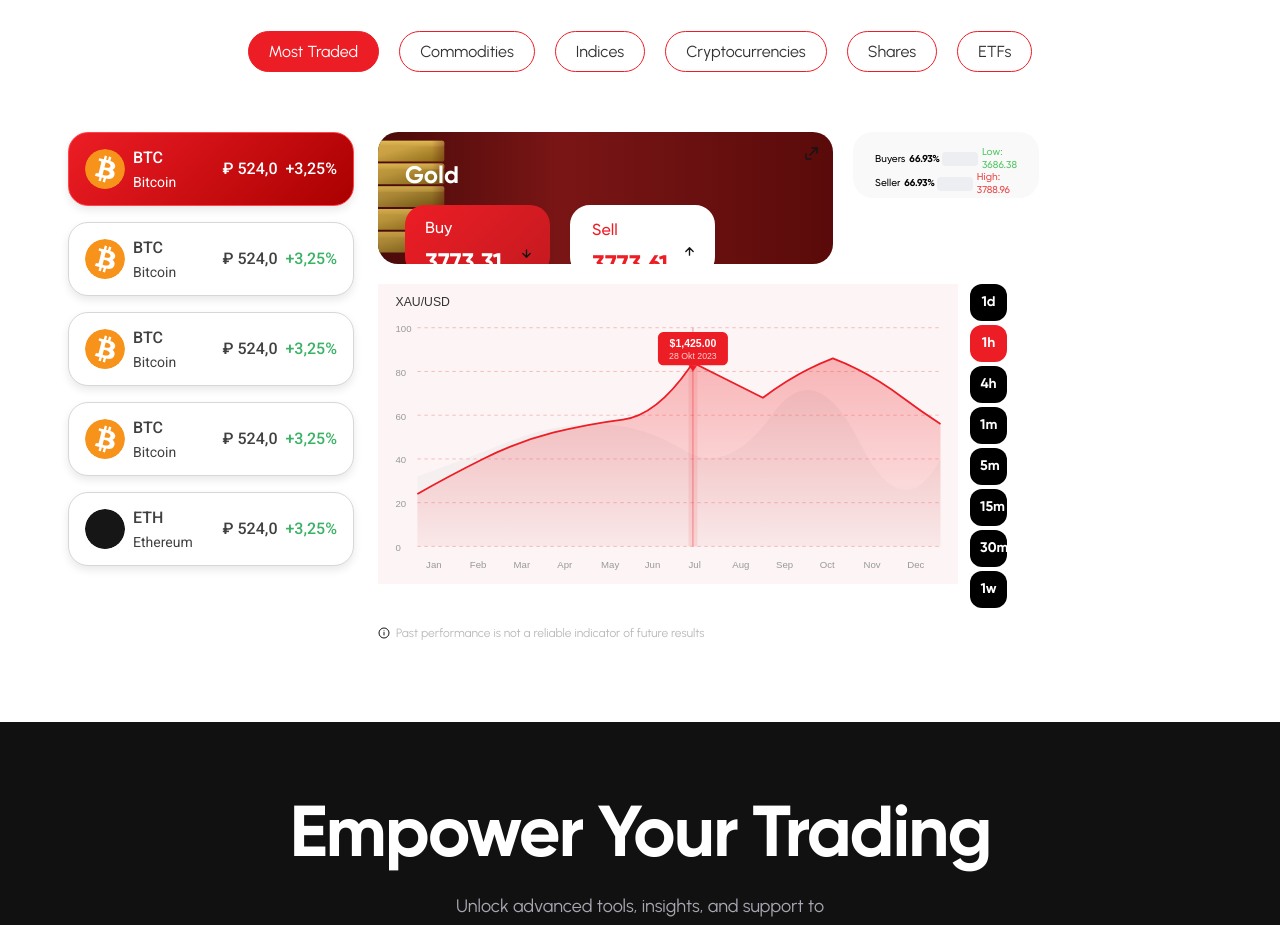
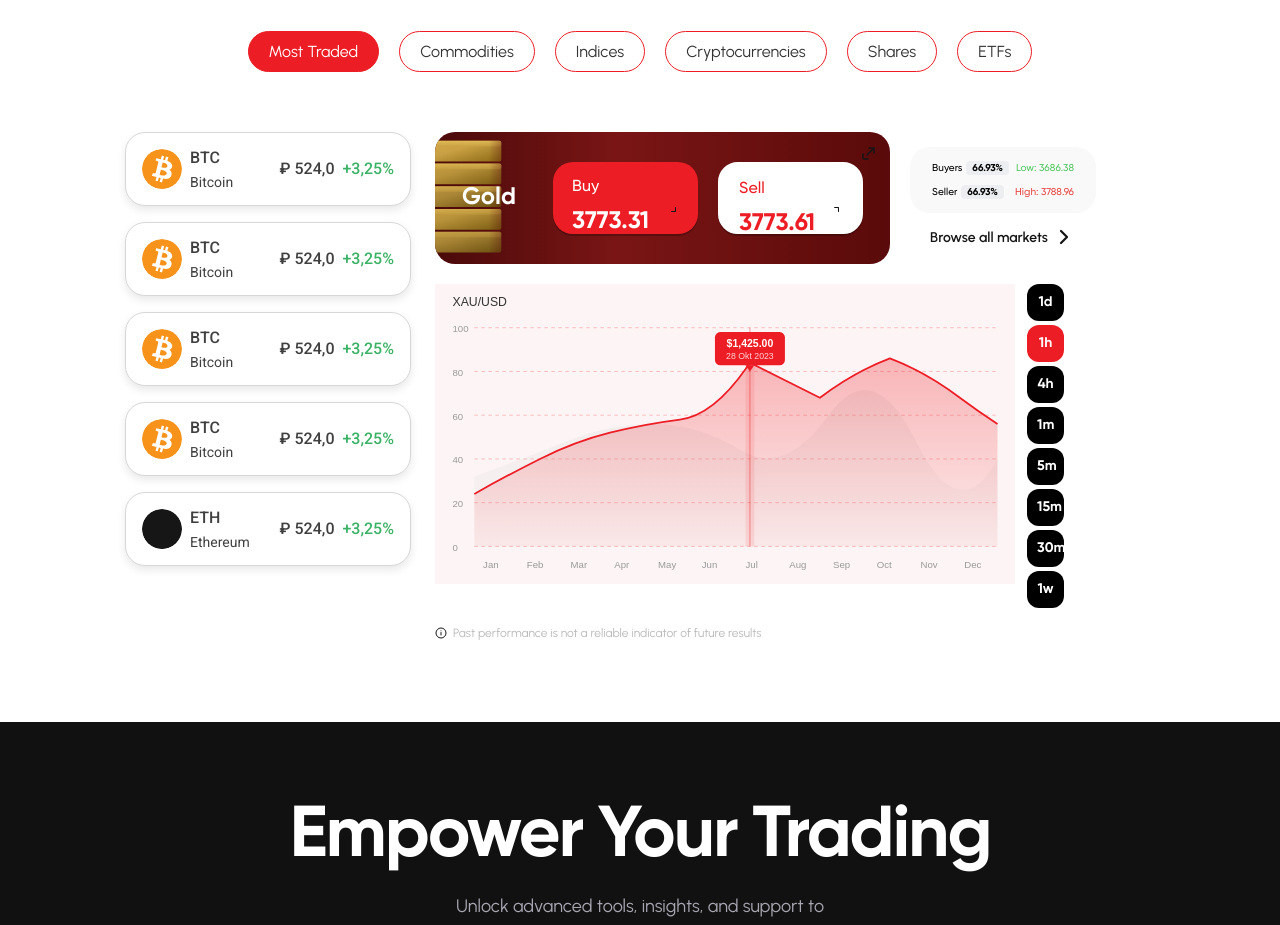
Before and after one commit to tom-tochito/PM-Test, a Next.js app: page / in a window 1280 px wide. Shown: the part 2680-3605 px from the top of the page. Built offline with nearby package versions, Linux system fonts and the light colour scheme.

Commit message:
our market changes

```diff
--- a/src/components/OurMarkets/OurMarkets.module.css
+++ b/src/components/OurMarkets/OurMarkets.module.css
@@ -61,6 +61,7 @@
   display: flex;
   gap: 24px;
   align-items: flex-start;
+  justify-content: center;
 }
 
 .marketList {
@@ -81,6 +82,20 @@
   border: 1px solid #d7d7d7;
   border-radius: 20px;
   box-shadow: 0 4px 8px rgba(0, 0, 0, 0.09);
+  cursor: pointer;
+  transition: all 0.2s ease;
+}
+
+.marketCard:hover {
+  border-color: #ff434a;
+  background: linear-gradient(135deg, #ed1d25 0%, #a00 100%);
+}
+
+.marketCard:hover .marketSymbol,
+.marketCard:hover .marketName,
+.marketCard:hover .price,
+.marketCard:hover .change {
+  color: var(--color-white);
 }
 
 .marketCard.highlighted {
@@ -107,12 +122,6 @@
   border-radius: 50%;
   overflow: hidden;
   flex-shrink: 0;
-  transition: filter 0.2s ease;
-}
-
-.marketCard:hover .marketIcon {
-  filter: brightness(0.9) sepia(1) hue-rotate(-50deg) saturate(8);
-  background-color: rgba(237, 29, 37, 0.15);
 }
 
 .marketDetails {
@@ -180,11 +189,12 @@
   background: linear-gradient(90deg, #4a0a0a 0%, #7a1515 40%, #6a1010 70%, #5a0a0a 100%);
   border-radius: 20px;
   padding: 30px 27px;
-  min-width: 455px;
+  width: 455px;
   height: 132px;
   overflow: hidden;
   display: flex;
-  flex-direction: column;
+  flex-direction: row;
+  align-items: center;
 }
 
 .goldBars {
@@ -216,7 +226,8 @@
   font-weight: 700;
   line-height: 1.245;
   color: var(--color-white);
-  margin-bottom: 13px;
+  margin: 0;
+  margin-right: auto;
 }
 
 .goldPrices {
@@ -231,7 +242,7 @@
   display: flex;
   flex-direction: column;
   gap: 4px;
-  padding: 12px 20px;
+  padding: 13px 19px;
   border-radius: 20px;
   width: 145px;
   height: 72px;
@@ -240,7 +251,7 @@
 }
 
 .buyPrice {
-  background: linear-gradient(135deg, #ed1d25 0%, #c41a20 100%);
+  background: #ed1d25;
   border: none;
 }
 
@@ -259,10 +270,12 @@
 
 .buyPrice .priceArrow {
   color: white;
+  transform: rotate(45deg);
 }
 
 .sellPrice .priceArrow {
   color: var(--color-primary);
+  transform: rotate(-45deg);
 }
 
 .priceLabel {
@@ -297,6 +310,8 @@
   display: flex;
   flex-direction: column;
   gap: 12px;
+  align-items: center;
+  justify-content: center;
 }
 
 .statsCard {
@@ -304,8 +319,9 @@
   border-radius: 20px;
   padding: 14px 22px;
   font-size: 10px;
-  width: 186px;
+  min-width: 186px;
   height: 66px;
+  max-height: 66px;
   display: flex;
   flex-direction: column;
   justify-content: space-between;
@@ -328,7 +344,10 @@
 .statBarWrapper {
   display: flex;
   align-items: center;
-  gap: 0;
+  background-color: #edeef2;
+  border-radius: 4px;
+  padding: 2px 6px;
+  height: 14px;
 }
 
 .statValue {
--- a/src/components/OurMarkets/OurMarkets.tsx
+++ b/src/components/OurMarkets/OurMarkets.tsx
@@ -55,10 +55,10 @@ export default function OurMarkets() {
 
         <div className={styles.content}>
           <div className={styles.marketList}>
-            {marketData.map((market, index) => (
+            {marketData.map((market) => (
               <div
                 key={market.id}
-                className={`${styles.marketCard} ${index === 0 ? styles.highlighted : ""}`}
+                className={styles.marketCard}
               >
                 <div className={styles.marketInfo}>
                   <div className={styles.marketIcon}>
@@ -98,12 +98,12 @@ export default function OurMarkets() {
                   <div className={styles.buyPrice}>
                     <span className={styles.priceLabel}>Buy</span>
                     <span className={styles.priceValue}>3773.31</span>
-                    <Icon name="arrow-down" size={11} className={styles.priceArrow} />
+                    <Icon name="chevron-right" size={11} className={styles.priceArrow} />
                   </div>
                   <div className={styles.sellPrice}>
                     <span className={styles.priceLabel}>Sell</span>
                     <span className={styles.priceValue}>3773.61</span>
-                    <Icon name="arrow-up" size={11} className={styles.priceArrow} />
+                    <Icon name="chevron-right" size={11} className={styles.priceArrow} />
                   </div>
                 </div>
               </div>
@@ -113,7 +113,6 @@ export default function OurMarkets() {
                     <span className={styles.statLabel}>Buyers</span>
                     <div className={styles.statBarWrapper}>
                       <span className={styles.statValue}>66.93%</span>
-                      <div className={styles.statBar} />
                     </div>
                     <span className={styles.low}>Low: 3686.38</span>
                   </div>
@@ -121,12 +120,15 @@ export default function OurMarkets() {
                     <span className={styles.statLabel}>Seller</span>
                     <div className={styles.statBarWrapper}>
                       <span className={styles.statValue}>66.93%</span>
-                      <div className={styles.statBar} />
                     </div>
                     <span className={styles.high}>High: 3788.96</span>
                   </div>
                 </div>
-                </div>
+                <a href="#" className={styles.browseLink}>
+                  Browse all markets
+                  <Icon name="chevron-right" size={24} className={styles.browseLinkIcon} />
+                </a>
+              </div>
             </div>
             <div className={styles.chartWrapper}>
               <div className={styles.chart}>
```
